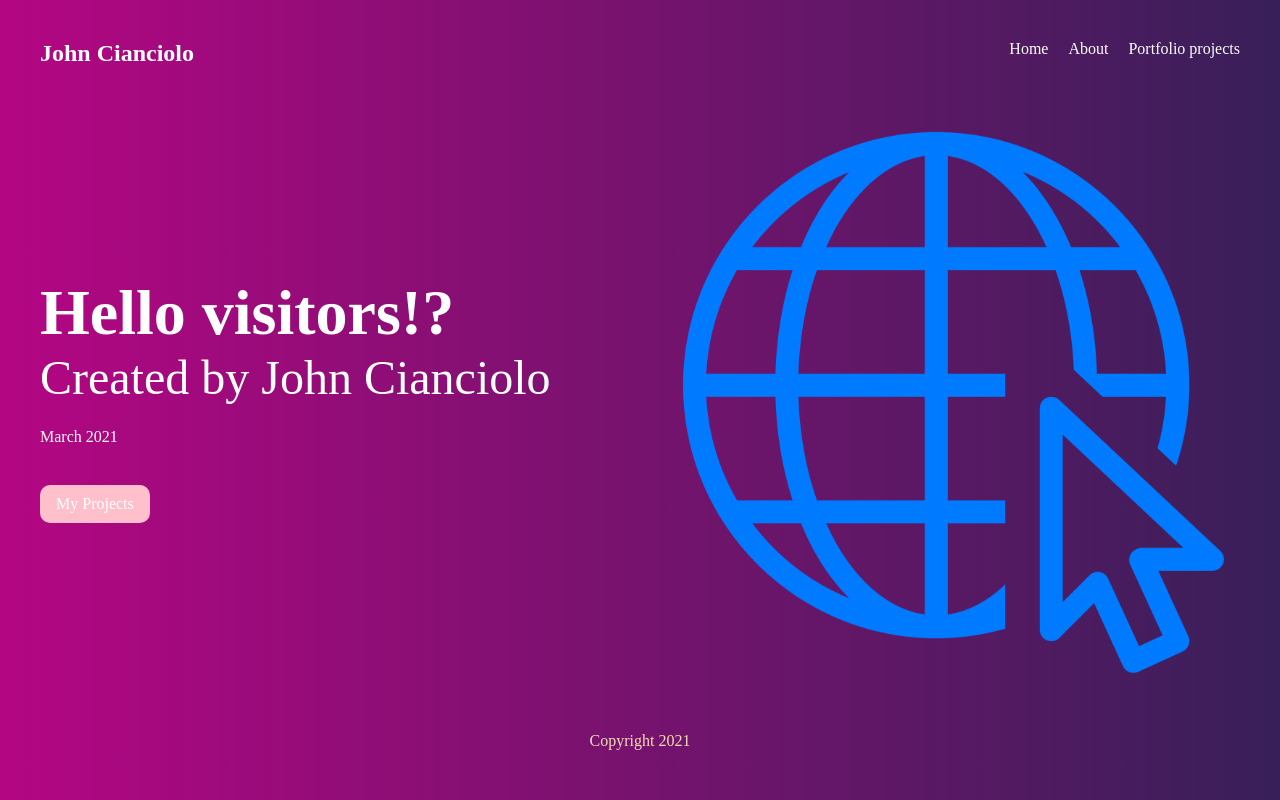
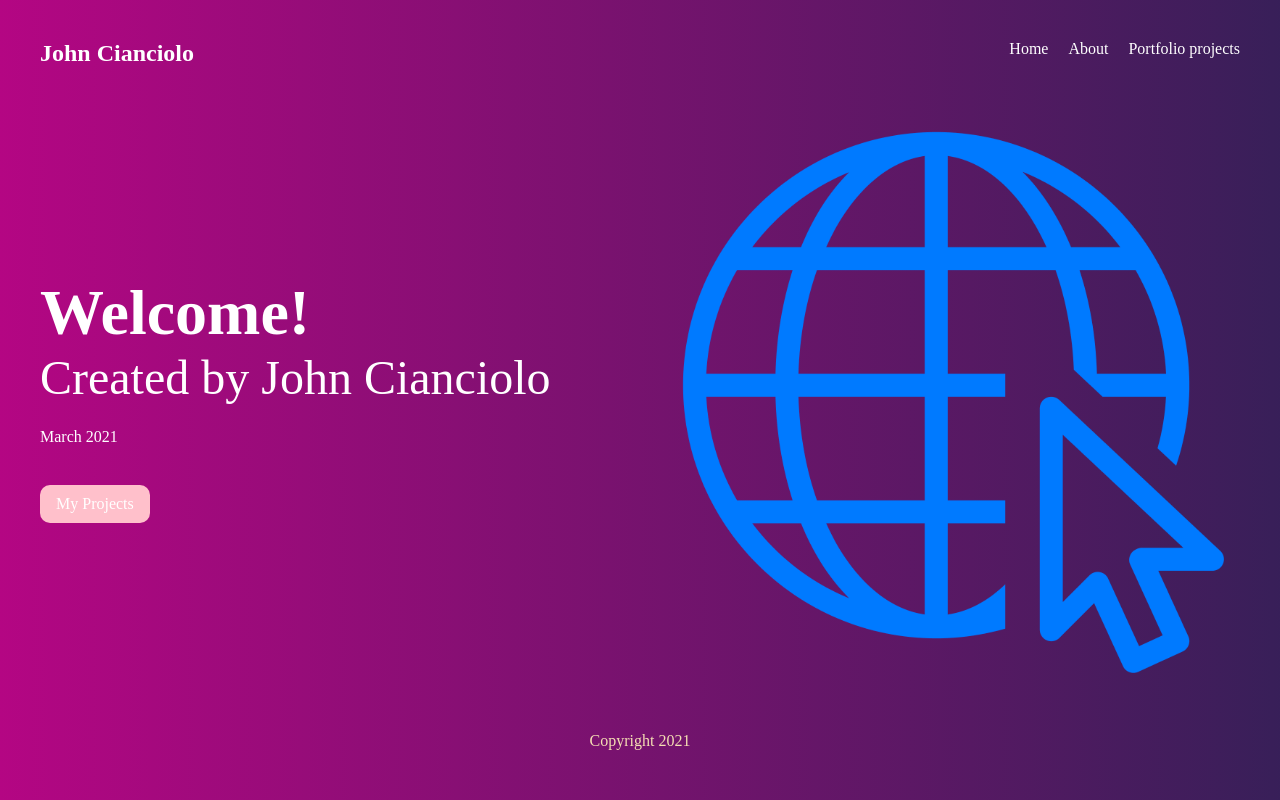
Before and after one commit to jcianciolo/gatsby-blog, a Gatsby site: page / in a window 1280 px wide. Built offline with nearby package versions, Linux system fonts and the light colour scheme; Gatsby itself is replaced by a stand-in of ours.

Commit message:
updated homepage message

```diff
--- a/src/pages/index.js
+++ b/src/pages/index.js
@@ -10,7 +10,7 @@ export default function Home({ data }) {
     <Layout>
       <section className={styles.header}>
         <div>
-          <h2>Hello visitors!?</h2>
+          <h2>Welcome!</h2>
           <h3>Created by John Cianciolo</h3>
           <p>March 2021</p>
           <Link className={styles.btn} to="/projects">My Projects</Link>
```
